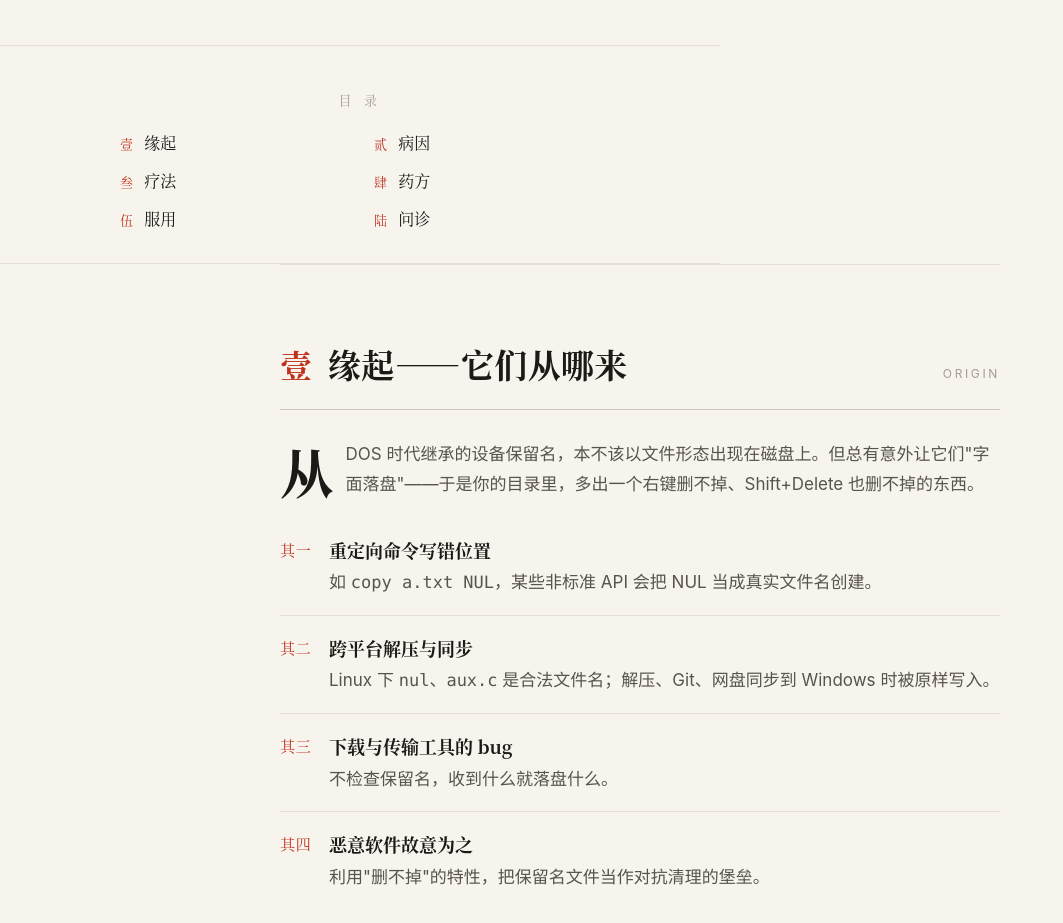
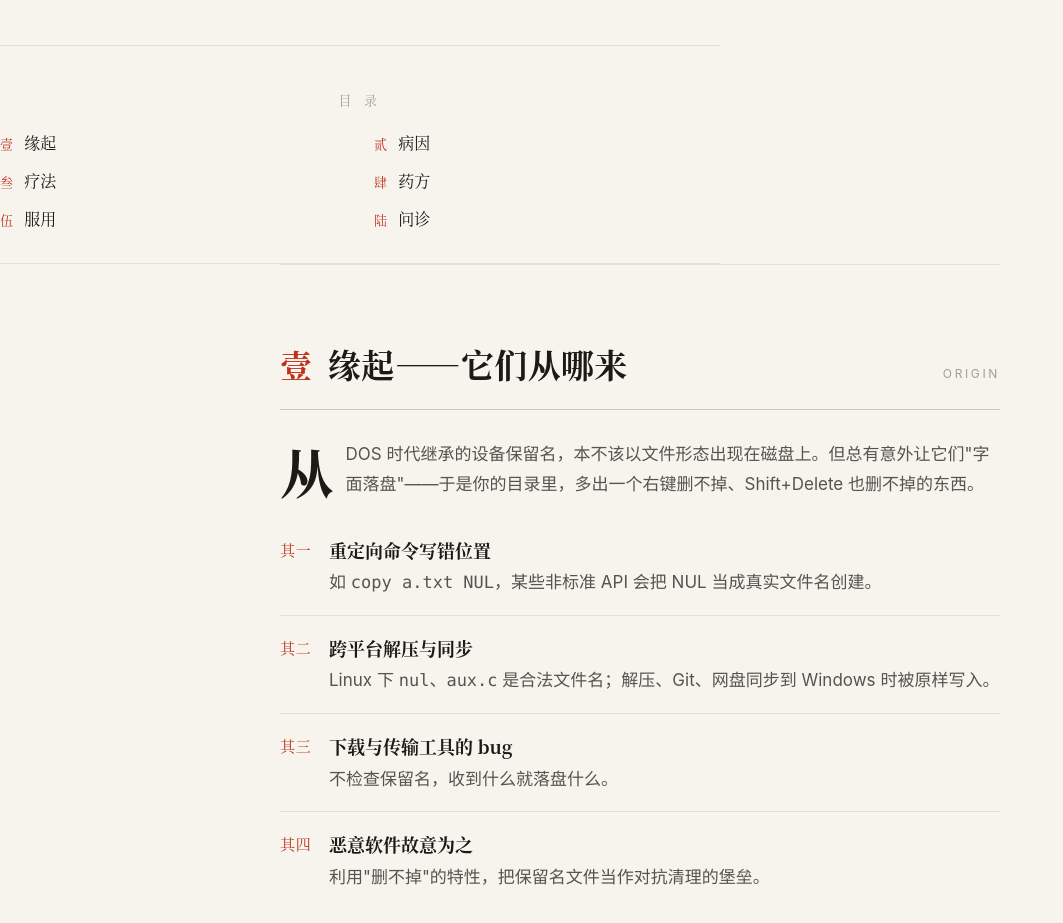
Before and after one commit to yancongya/delete-nul, a plain HTML site: page docs/index.html in a window 1280 px wide. Shown: the part 820-1743 px from the top of the page, without its empty margins (0-1063 px from the left). Drawn offline with Linux system fonts and the light colour scheme.

Commit message:
fix: TOC 去掉 max-width，撑满容器居中

```diff
--- a/docs/index.html
+++ b/docs/index.html
@@ -89,7 +89,7 @@ html{scrollbar-width:thin;scrollbar-color:var(--rule-strong) transparent}
 /* ---------- toc ---------- */
 .toc{border-top:1px solid var(--rule);border-bottom:1px solid var(--rule);padding:30px 0;margin:14px 0 0;text-align:center}
 .toc .cap{font-family:var(--serif);font-size:13px;letter-spacing:.35em;color:var(--faint);text-align:center;margin-bottom:18px}
-.toc ol{list-style:none;margin:0 auto;padding:0;display:grid;grid-template-columns:repeat(2,1fr);gap:10px 28px;max-width:480px;text-align:left}
+.toc ol{list-style:none;margin:0 auto;padding:0;display:grid;grid-template-columns:repeat(2,1fr);gap:10px 28px;text-align:left}
 .toc a{font-family:var(--serif);font-size:16px;color:var(--ink);display:flex;gap:10px;align-items:baseline}
 .toc a:hover{color:var(--red);text-decoration:none}
 .toc .n{color:var(--red);font-size:13px;letter-spacing:.1em}
```
